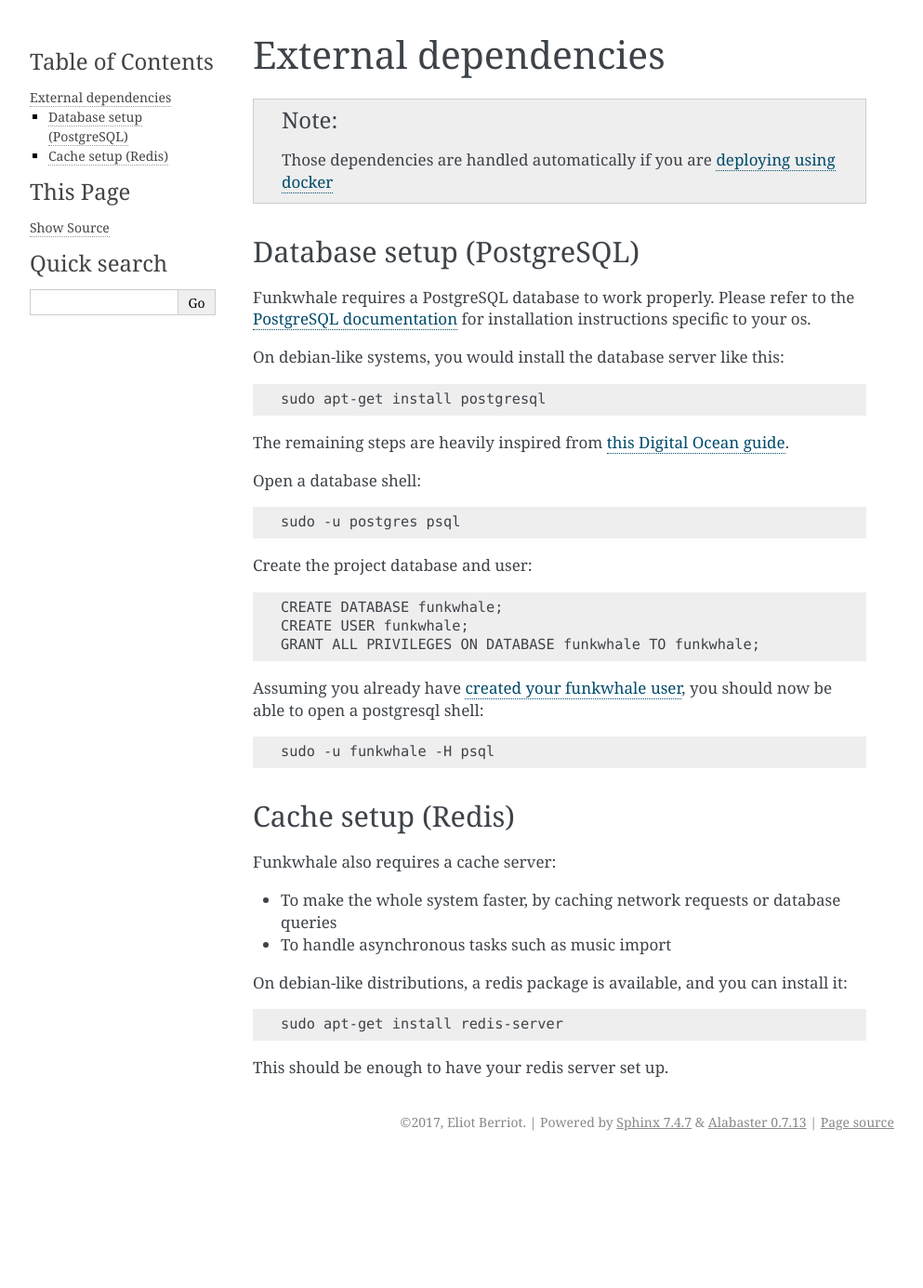
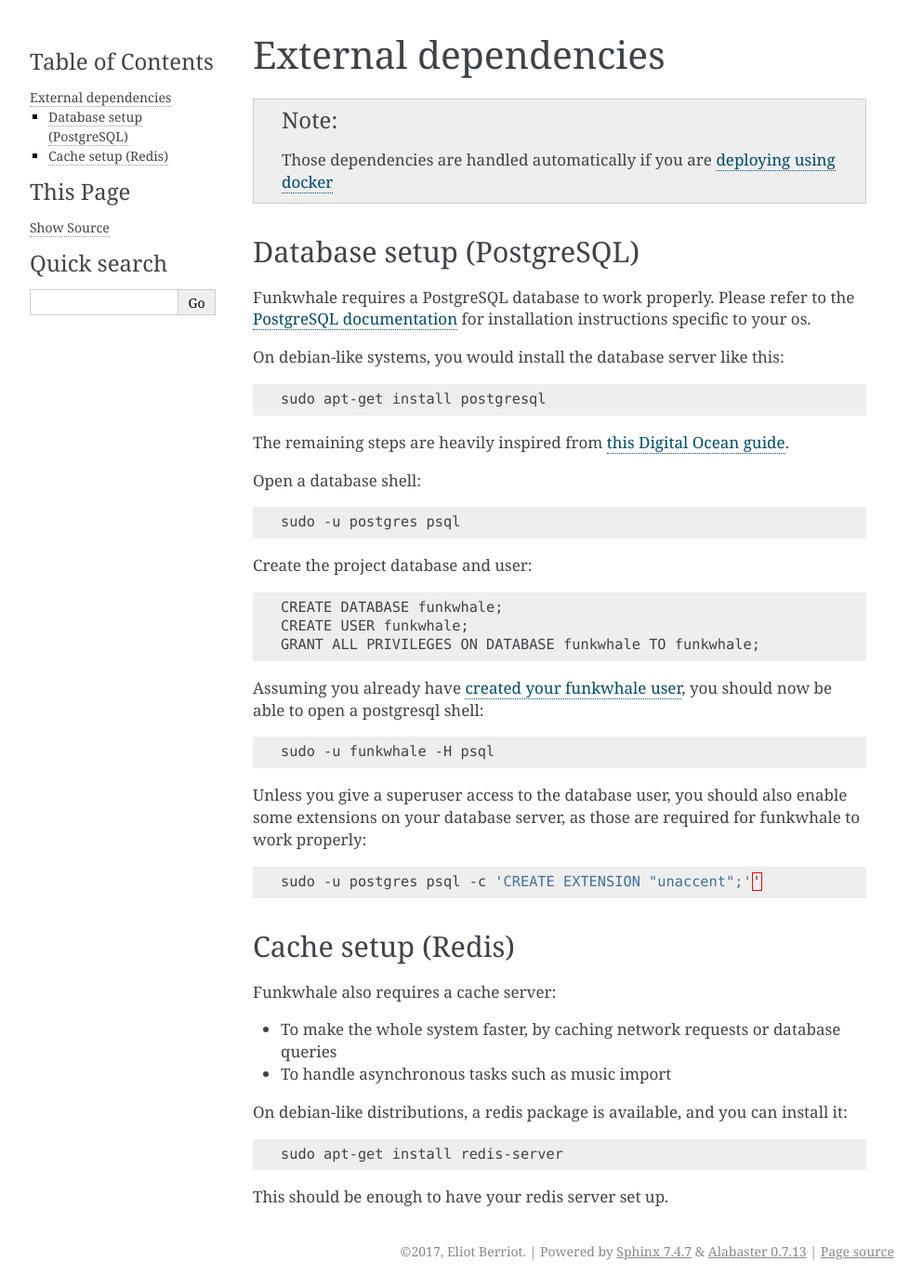
Before and after one commit to RYGhub/funkwhale, a Sphinx documentation site: the page built from docs/installation/external_dependencies.rst, in a window 1280 px wide. Shown: the whole page at 93% size, without its empty margins (148-1141 px from the left). Built offline with Sphinx 7.4.7, drawn with Linux system fonts in a browser that asks for light colours; before the commit the page ends 1246 px from its top, so only the background shows below that.

Commit message:
Added documentation to manually enable required extensions

```diff
--- a/docs/installation/external_dependencies.rst
+++ b/docs/installation/external_dependencies.rst
@@ -43,6 +43,15 @@
 
     sudo -u funkwhale -H psql
 
+Unless you give a superuser access to the database user, you should also
+enable some extensions on your database server, as those are required
+for funkwhale to work properly:
+
+.. code-block:: shell
+
+    sudo -u postgres psql -c 'CREATE EXTENSION "unaccent";''
+
+
 Cache setup (Redis)
 -------------------
 
```
